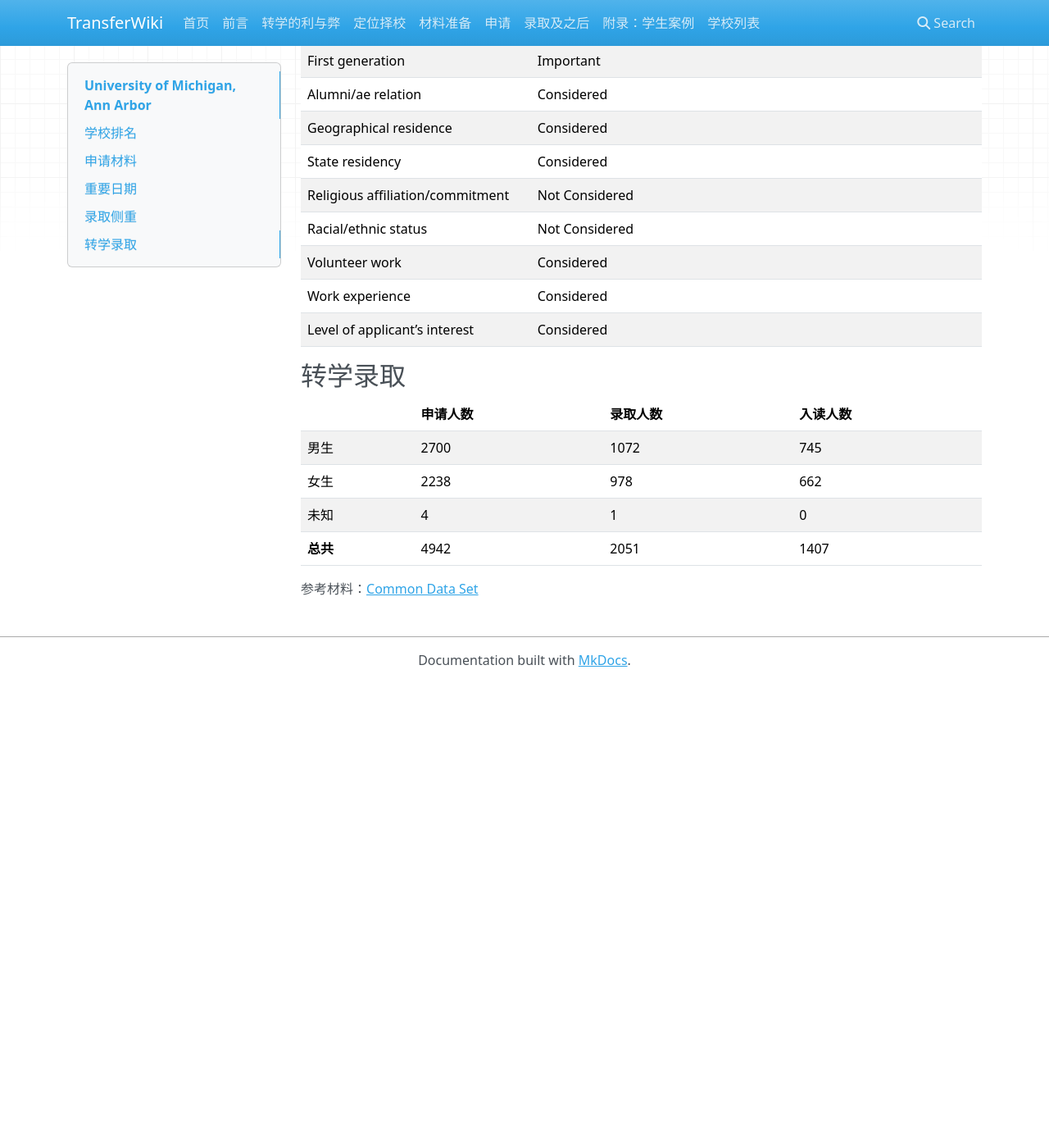
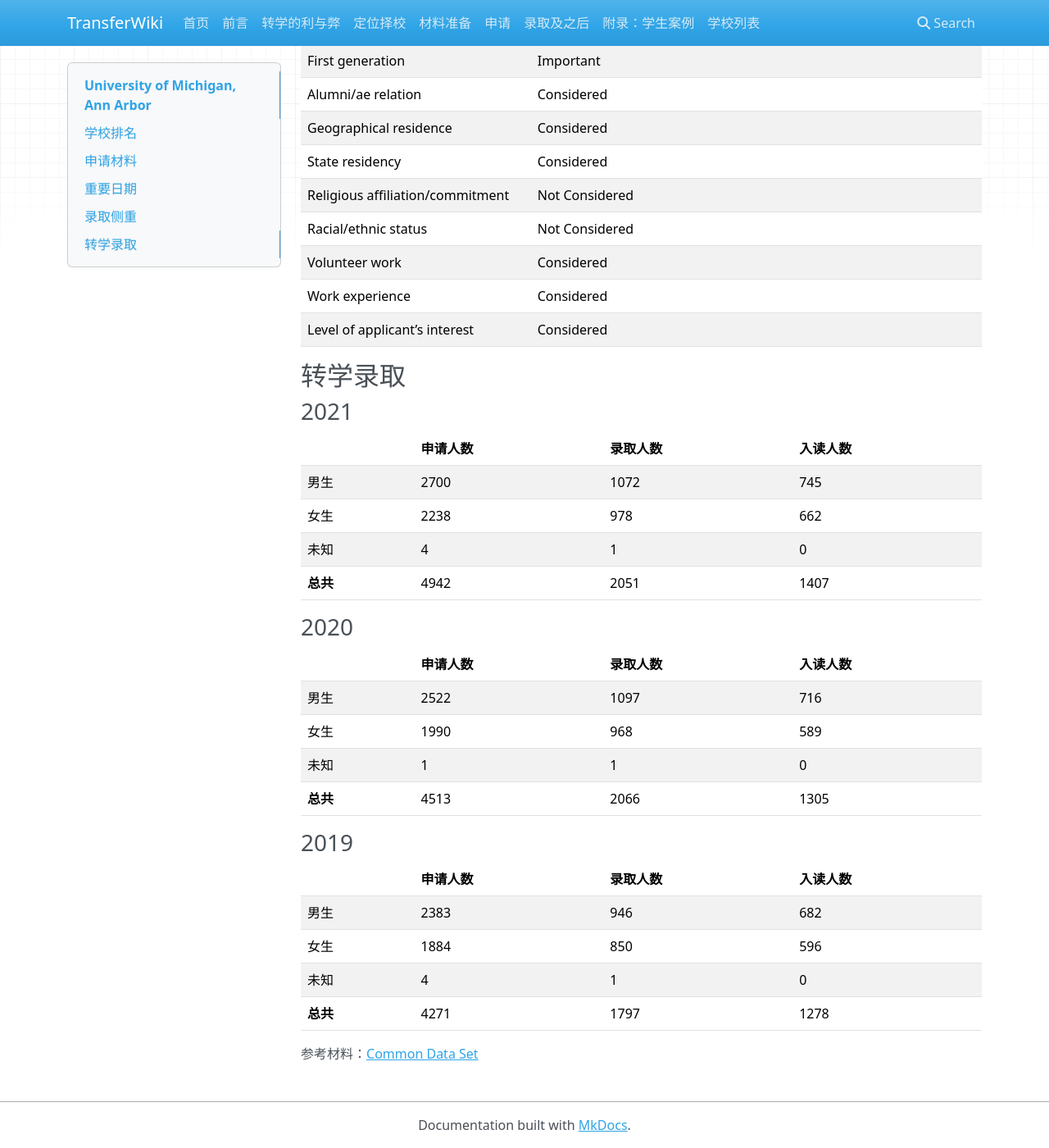
Before and after one commit to SihanXU/TransferWiki, an MkDocs documentation site: the page built from docs/schools/umich.md, in a window 1280 px wide and 1400 px high, scrolled down 1671 px. Shown: the whole window at 82% size. Built offline with MkDocs 1.6.1, drawn with Linux system fonts in a browser that asks for light colours; nearby versions of some CDN libraries; before the commit the page ends 2504 px from its top, so only the background shows below that.

Commit message:
Update umich.md

```diff
--- a/docs/schools/umich.md
+++ b/docs/schools/umich.md
@@ -61,11 +61,31 @@ MAY 1 - 秋季学期占位费截至日期
 
 ## 转学录取
 
+### 2021
+
 | | 申请人数 | 录取人数 | 入读人数 |
 |---|---|---|---|
 | 男生 | 2700 | 1072 | 745 |
-| 女生 | 2238 | 978 | 662|
+| 女生 | 2238 | 978 | 662 |
 | 未知 | 4 | 1 | 0 |
 | **总共** | 4942 | 2051 | 1407 |
 
+### 2020
+
+| | 申请人数 | 录取人数 | 入读人数 |
+|---|---|---|---|
+| 男生 | 2522 | 1097 | 716 |
+| 女生 | 1990 | 968 | 589 |
+| 未知 | 1 | 1 | 0 |
+| **总共** | 4513 | 2066 | 1305 |
+
+### 2019
+
+| | 申请人数 | 录取人数 | 入读人数 |
+|---|---|---|---|
+| 男生 | 2383 | 946 | 682 |
+| 女生 | 1884 | 850 | 596 |
+| 未知 | 4 | 1 | 0 |
+| **总共** | 4271 | 1797 | 1278 |
+
 参考材料：[Common Data Set](https://obp.umich.edu/wp-content/uploads/pubdata/cds/cds_2021-2022_umaa.pdf)
```
